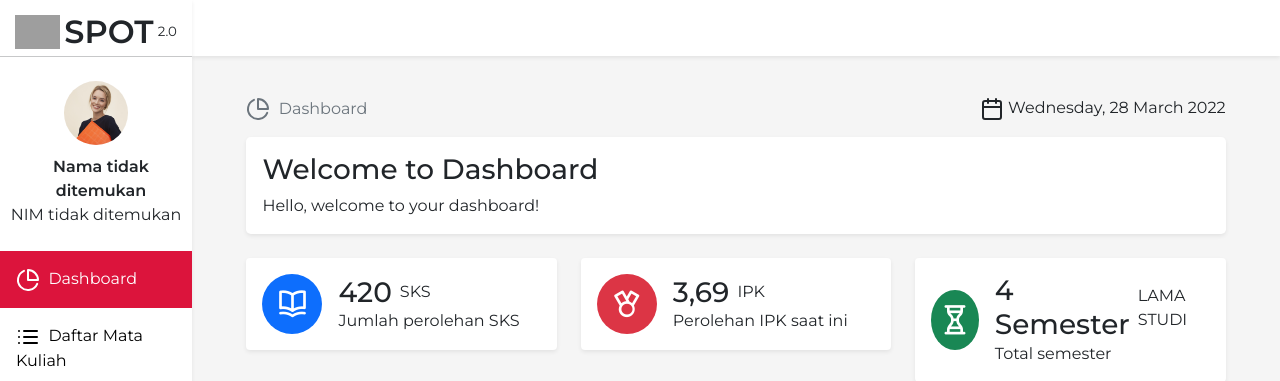
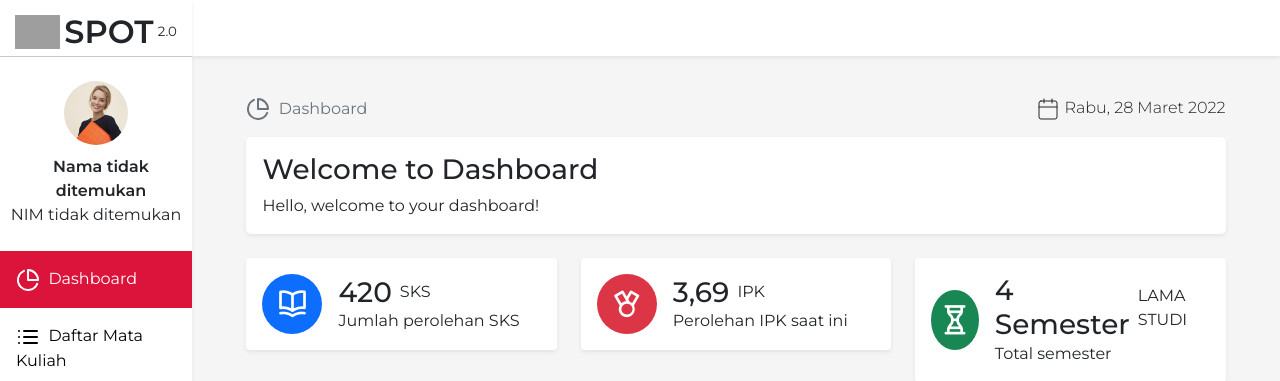
Before and after one commit to AbidMaf/Spot-2.github.io, a PHP site: page /dashboard.html in a window 1280 px wide. Shown: the top 381 px of the page. Run offline with PHP 8.4, Linux system fonts and the light colour scheme; grey boxes are pictures that could not be loaded.

Commit message:
Ubah Tanggal

```diff
--- a/css/dashboard.css
+++ b/css/dashboard.css
@@ -25,6 +25,11 @@ h1, h2, h3, h4 {
 
 .date {
     text-align: right;
+    font-weight: 300;
+}
+
+.date svg {
+  stroke-width: 1px;
 }
 /*Welcome*/
 .welcome .content {
--- a/dashboard.html
+++ b/dashboard.html
@@ -79,7 +79,7 @@
 
         <div class="col-md-6 date">
           <i class="ico ico-dark" data-feather="calendar"></i>
-          <span class="date-text">Wednesday, 28 March 2022</span>
+          <span class="date-text">Rabu, 28 Maret 2022</span>
         </div>
         <div class="welcome">
           <div class="content rounded-3 p-3">
```
